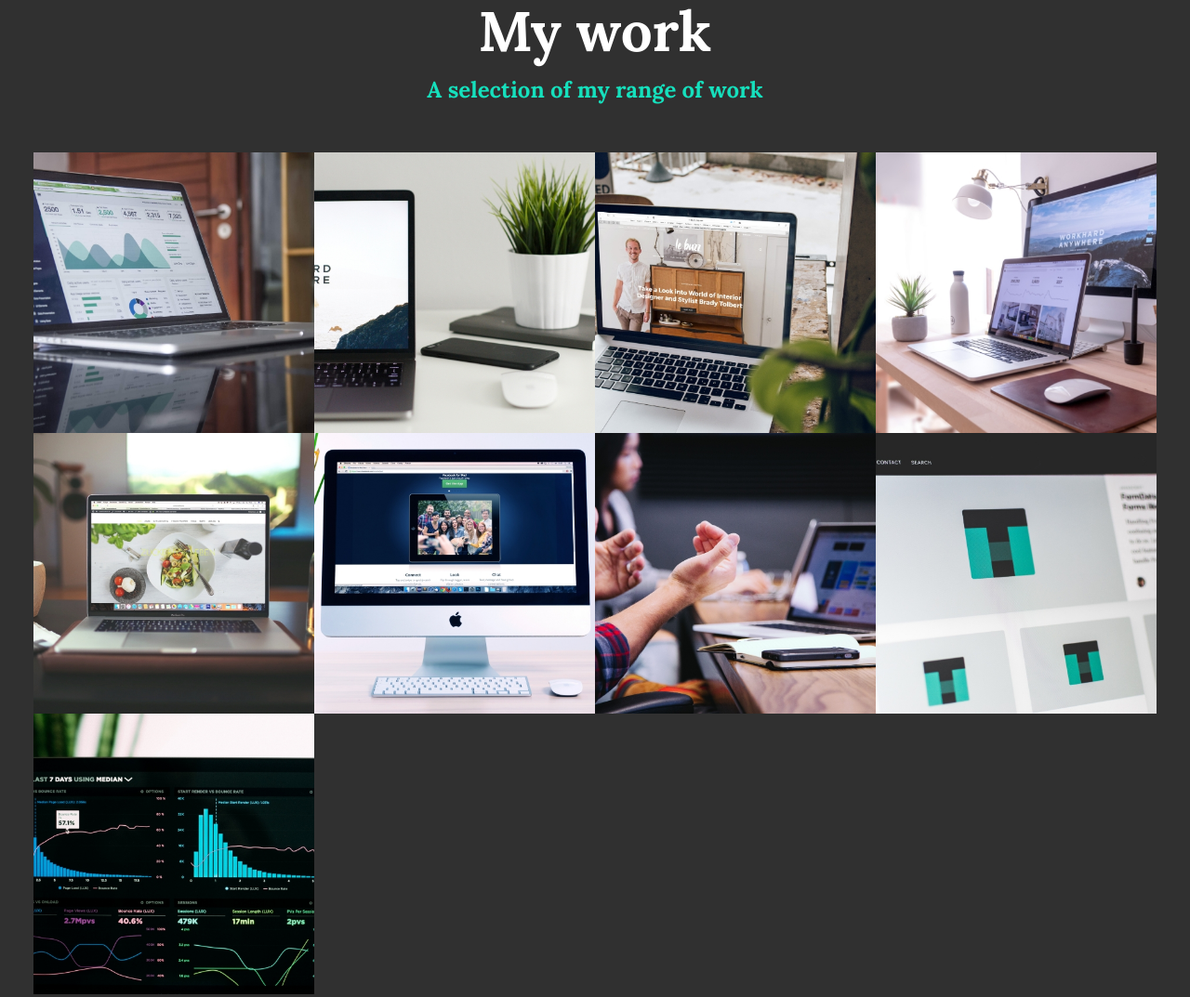
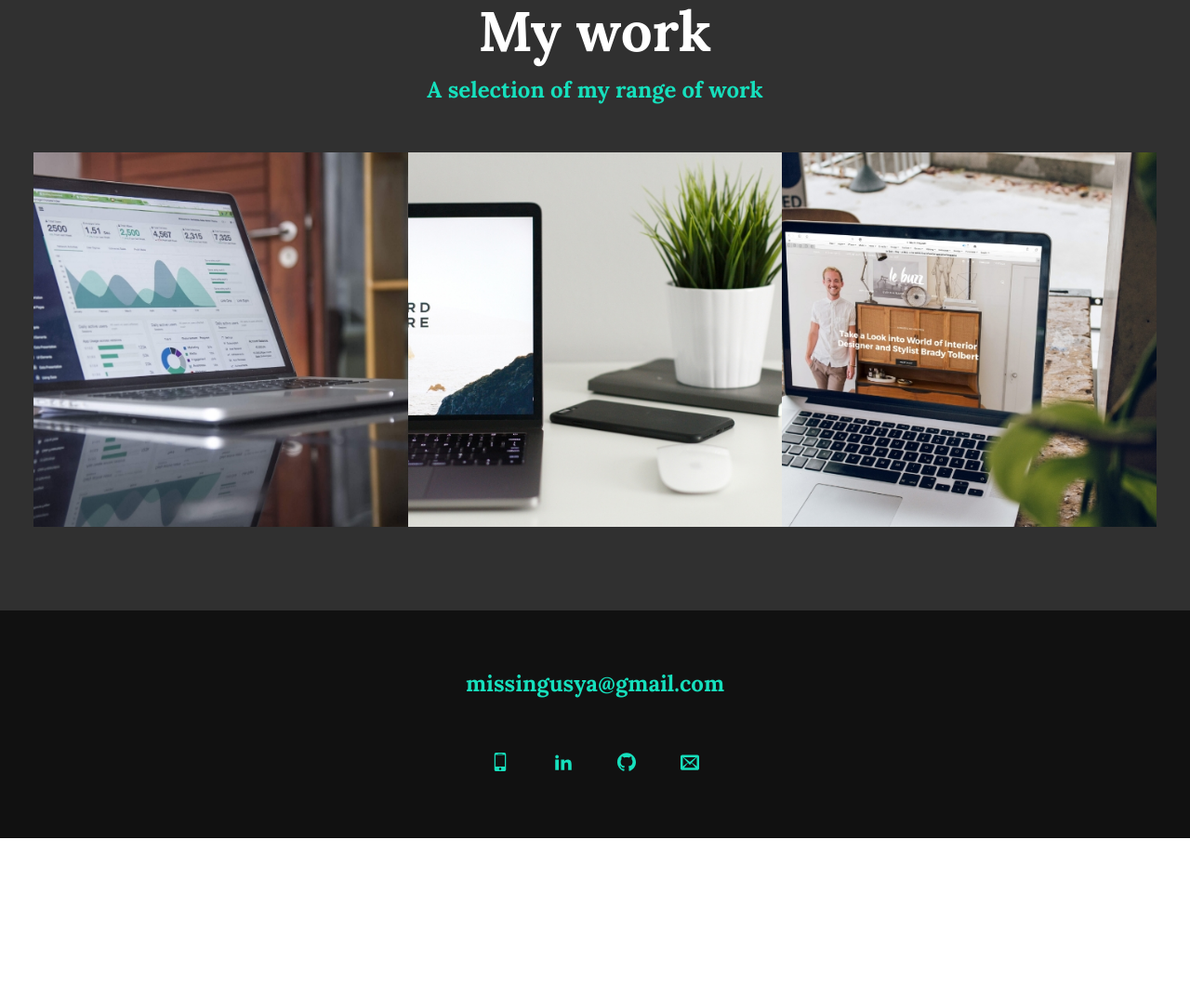
Before and after one commit to Inhaasap/My_Portfolio, a website built with Vite: page index.html in a window 1280 px wide. Shown: the part 2066-3139 px from the top of the page at 93% size. After the commit the page ends 2968 px from the top, so only its background shows below. Built offline with nearby package versions, Linux system fonts and the light colour scheme.

Commit message:
Updated index.html

```diff
--- a/index.html
+++ b/index.html
@@ -161,34 +161,34 @@
         </a>
 
         <!-- Portfolio item 04 -->
-        <a href="#" class="portfolio__item">
+        <!-- <a href="#" class="portfolio__item">
           <img src="img/portfolio-04.jpg" alt="" class="portfolio__img" />
-        </a>
+        </a> -->
 
         <!-- Portfolio item 05 -->
-        <a href="#" class="portfolio__item">
+        <!-- <a href="#" class="portfolio__item">
           <img src="img/portfolio-05.jpg" alt="" class="portfolio__img" />
-        </a>
+        </a> -->
 
         <!-- Portfolio item 06 -->
-        <a href="#" class="portfolio__item">
+        <!-- <a href="#" class="portfolio__item">
           <img src="img/portfolio-06.jpg" alt="" class="portfolio__img" />
-        </a>
+        </a> -->
 
         <!-- Portfolio item 07 -->
-        <a href="#" class="portfolio__item">
+        <!-- <a href="#" class="portfolio__item">
           <img src="img/portfolio-07.jpg" alt="" class="portfolio__img" />
-        </a>
+        </a> -->
 
         <!-- Portfolio item 08 -->
-        <a href="#" class="portfolio__item">
+        <!-- <a href="#" class="portfolio__item">
           <img src="img/portfolio-08.jpg" alt="" class="portfolio__img" />
-        </a>
+        </a> -->
 
         <!-- Portfolio item 09-->
-        <a href="#" class="portfolio__item">
+        <!-- <a href="#" class="portfolio__item">
           <img src="img/portfolio-09.jpg" alt="" class="portfolio__img" />
-        </a>
+        </a> -->
 
         <!-- Portfolio item 10-->
         <!-- <a href="#" class="portfolio__item">
```
